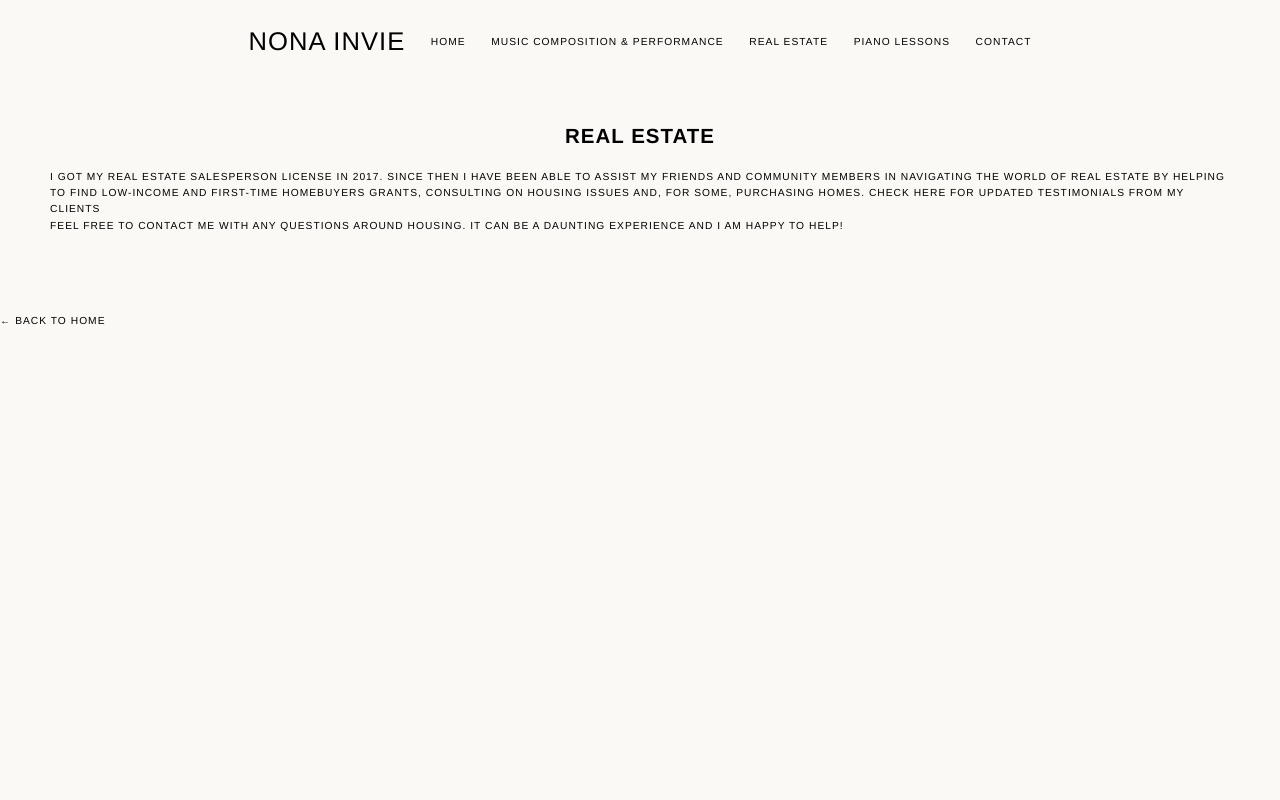
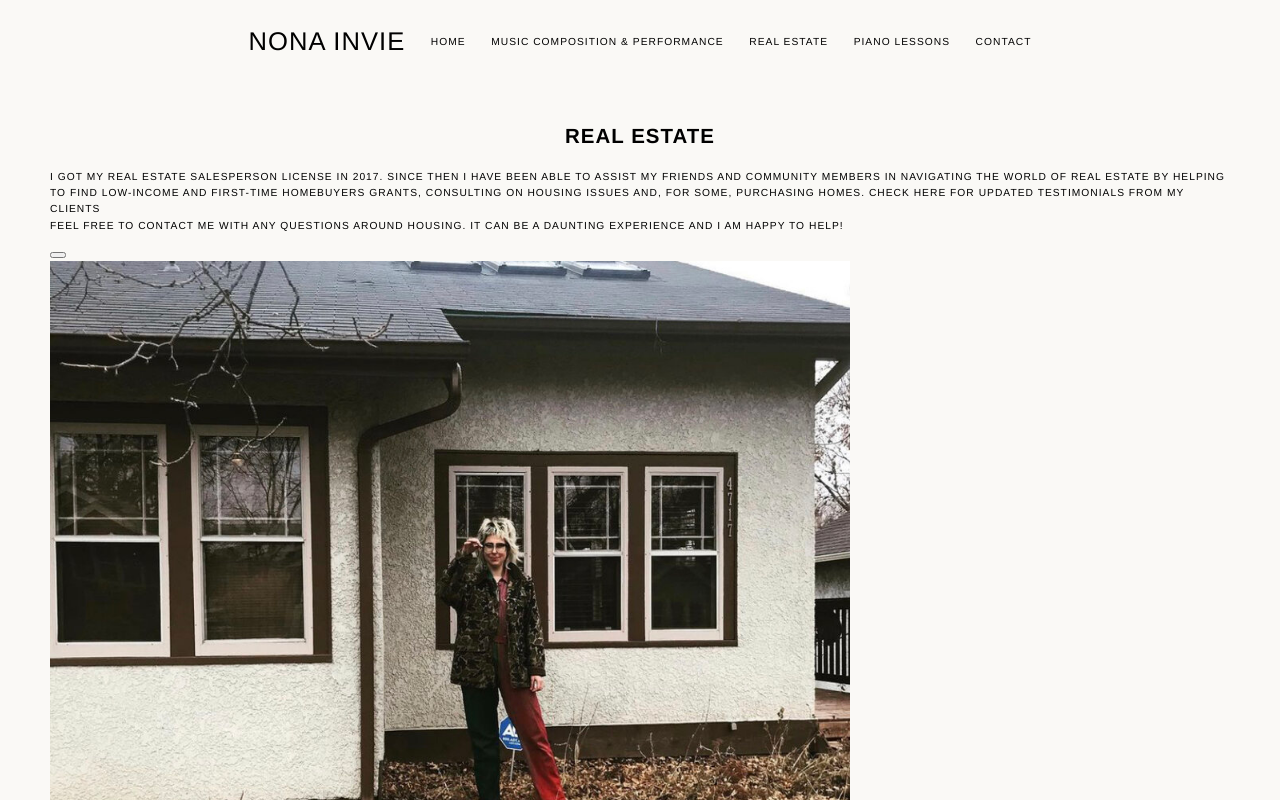
Before and after one commit to boogiematrix/nona-site, a Next.js app: page /realestate in a window 1280 px wide. Shown: the top 800 px of the page. Built offline with nearby package versions, Linux system fonts and the light colour scheme.

Commit message:
structured real estate page

```diff
--- a/components/layout.js
+++ b/components/layout.js
@@ -15,13 +15,6 @@ export default function Layout({ children, home }) {
                 <Nav/>
             </header>
             <main className={styles.main}>{children}</main>
-            {!home && (
-                <div className={styles.backToHome}>
-                    <Link href="/">
-                        <a>← Back to home</a>
-                    </Link>
-                </div>
-            )}
         </div>
     )
 }
--- a/pages/realestate.js
+++ b/pages/realestate.js
@@ -1,6 +1,7 @@
 import Head from 'next/head'
 import Layout from '../components/layout'
 import Image from 'next/image'
+import utilStyles from '../styles/utils.module.css'
 
 export default function RealEstate() {
     return (
@@ -9,6 +10,8 @@ export default function RealEstate() {
                 <title>Real Estate</title>
             </Head>
             <h1>Real Estate</h1>
+            <div>
+                <div>
                     <p>I got my real estate salesperson license in 2017. Since then I have been
                     able to assist my friends and community members in navigating the world of
                     real estate by helping to find low-income and first-time homebuyers grants,
@@ -17,6 +20,31 @@ export default function RealEstate() {
                     <br/>
                     Feel free to contact me with any questions around housing. It can be a daunting
                     experience and I am happy to help!</p>
+                </div>
+                <div>
+                    <button></button>
+                </div>
+            </div>
+            <div>
+                <Image
+                    priority
+                    className={utilStyles.centerImage}
+                    src="/images/sarah.jpeg"
+                    height={800}
+                    width={800}
+                    layout='intrinsic'
+                    alt='sarah'
+                />
+                <Image
+                    priority
+                    className={utilStyles.centerImage}
+                    src="/images/noodle.jpg"
+                    height={800}
+                    width={800}
+                    layout='intrinsic'
+                    alt='noodle'
+                />
+            </div>
         </Layout>
     )
 }
```
Lines whose indentation alone changed are shown as unchanged.
